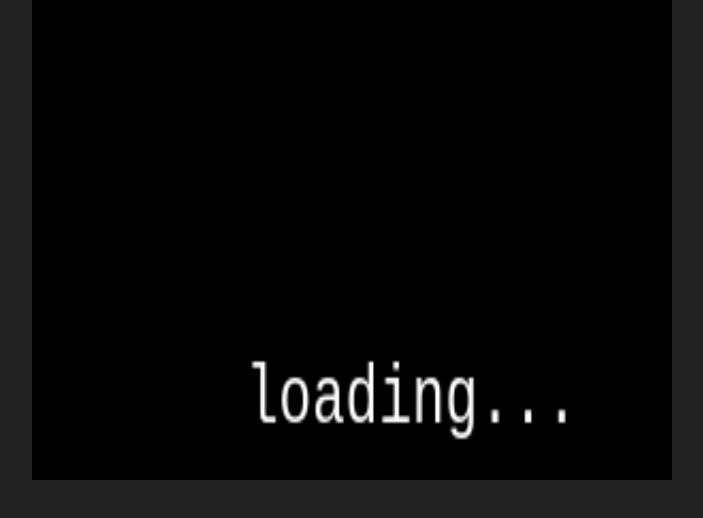
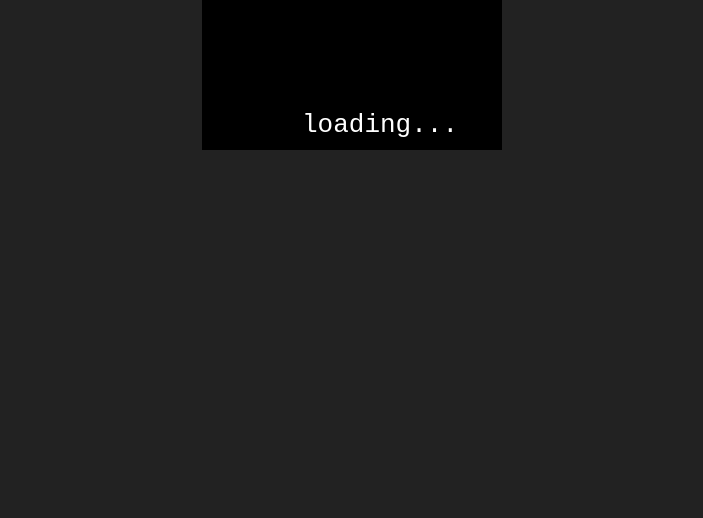
Before and after one commit to pebonius/faun-town, a website with bundled scripts: page public/index.html in a window 1280 px wide. Shown: the whole page, without its empty margins (288-991 px from the left). Built offline with nearby package versions, Linux system fonts and the light colour scheme.

Commit message:
Update styles.css

```diff
--- a/public/css/styles.css
+++ b/public/css/styles.css
@@ -5,8 +5,6 @@ html {
 }
 
 canvas {
-  width: 640px;
-  height: 480px;
   background: #000;
   display: block;
   margin: auto;
```
